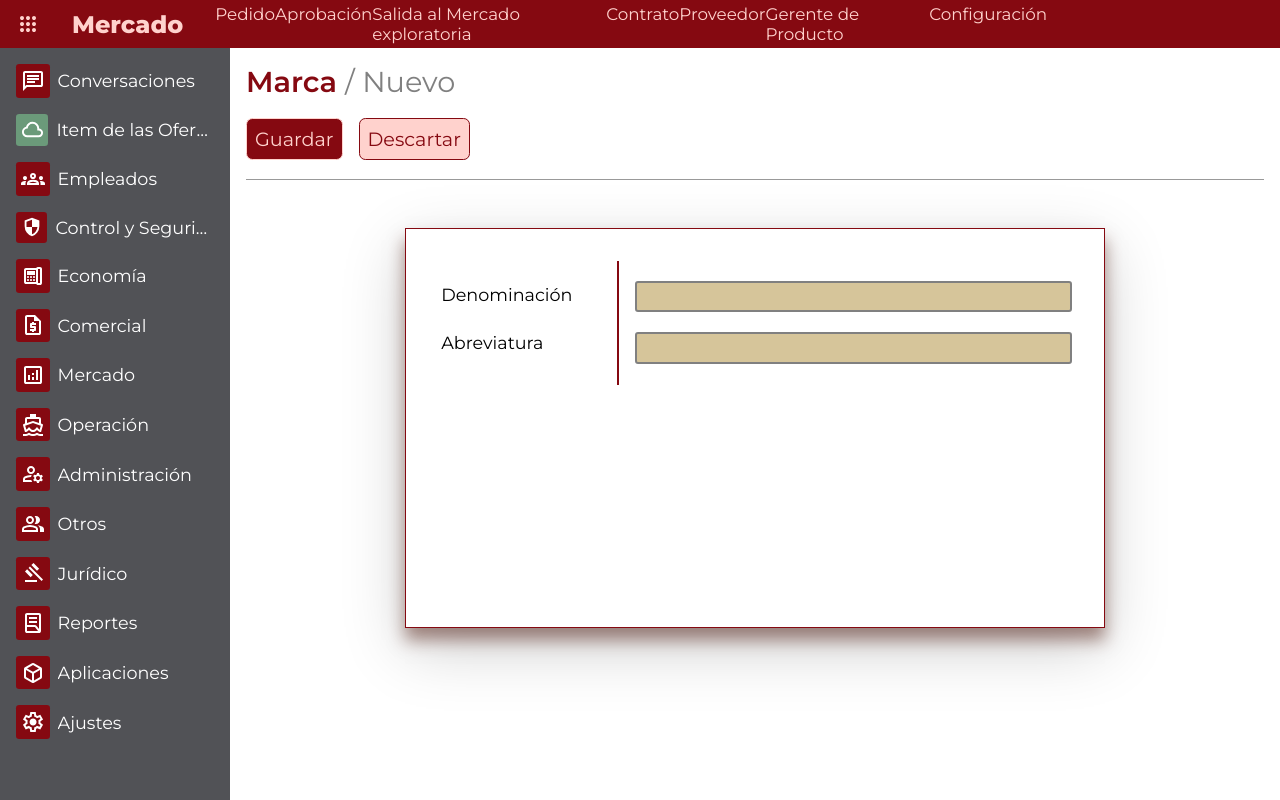
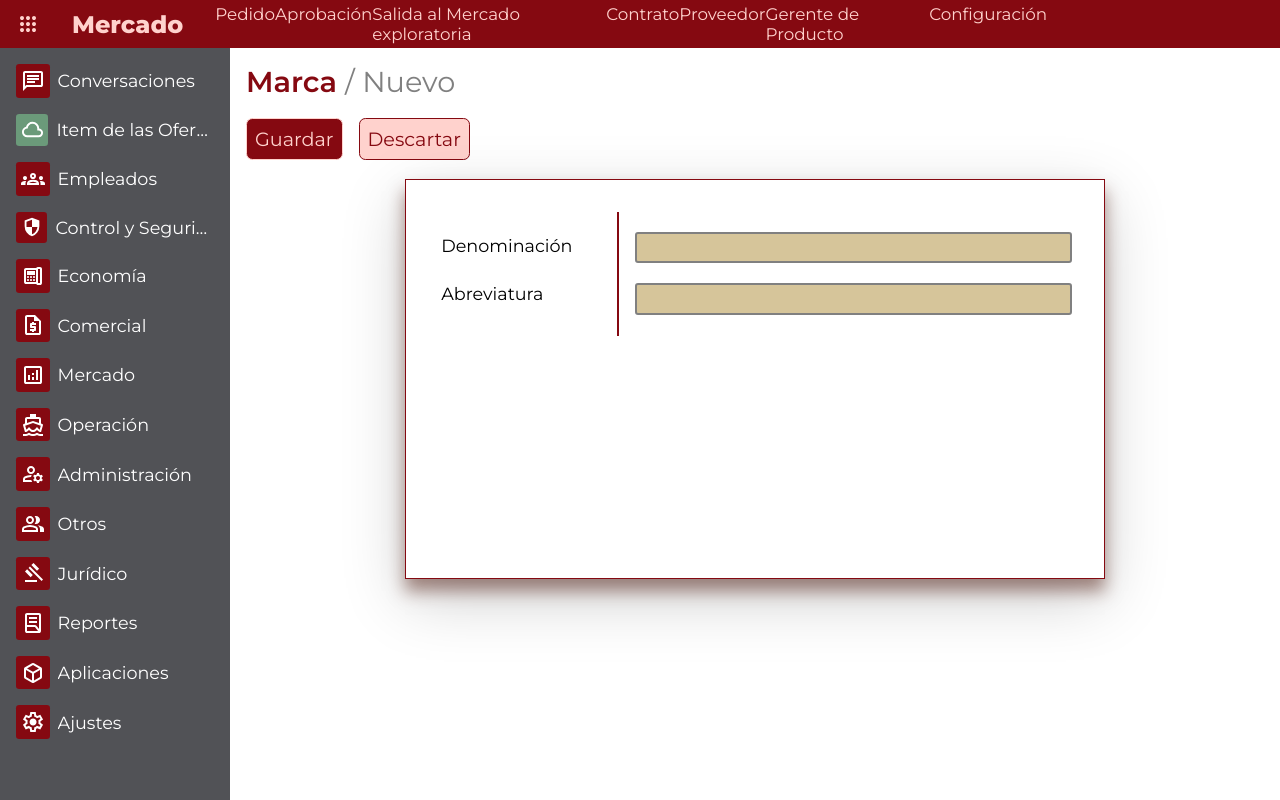
Before and after one commit to robertogsf/PID, an Angular app: page /home in a window 1280 px wide. Built offline with nearby package versions, Linux system fonts and the light colour scheme.

Commit message:
logic marca

```diff
--- a/src/app/pages/marca/marca.component.css
+++ b/src/app/pages/marca/marca.component.css
@@ -6,6 +6,10 @@ h2 {
 span {
   font-weight: 400;
   color: gray;
+}
+form {
+  display: flex;
+  flex-direction: column;
 }
 .buttons-container {
   display: flex;
@@ -38,14 +42,9 @@ span {
   box-shadow: 0 12px 16px 0 rgba(0, 0, 0, 0.24),
     0 12px 50px 0 rgba(0, 0, 0, 0.19);
 }
+
 .form-container {
-  width: 100%;
-  border-top: 1px solid hsl(0, 0%, 60%);
-  padding: 3rem;
-  display: flex;
-  justify-content: center;
-}
-.form-container form {
+  align-self: center;
   font-size: 1.1rem;
   width: 700px;
   height: 400px;
@@ -56,32 +55,32 @@ span {
   box-shadow: 0 12px 16px 0 rgba(85, 33, 22, 0.5),
     0 20px 60px 0 rgba(0, 0, 0, 0.19);
 }
-.form-container form div {
+.form-container div {
   display: flex;
   flex-direction: column;
 }
 
-.form-container form div:first-child {
+.form-container div:first-child {
   border-right: 2px solid var(--primary);
   height: 37%;
 }
 
-.form-container form div:last-child {
+.form-container div:last-child {
   margin-left: 1rem;
 }
 
-.form-container form div * {
+.form-container div * {
   margin-top: 20px;
   padding: 0.2rem;
 }
 
-.form-container form input {
+.form-container input {
   background-color: var(--text-lighter);
   border-radius: 3px;
   border: 2px solid gray;
 }
 
-.form-container form input:focus-visible {
+.form-container input:focus-visible {
   border: 2px solid var(--primary);
   outline: none;
 }
--- a/src/app/pages/marca/marca.component.html
+++ b/src/app/pages/marca/marca.component.html
@@ -1,17 +1,30 @@
 <h2>Marca <span>/ Nuevo</span></h2>
-<div class="buttons-container">
-  <button>Guardar</button>
-  <button>Descartar</button>
-</div>
-<div class="form-container">
-  <form>
+<form [formGroup]="form" (ngSubmit)="onSubmit()">
+  <div class="buttons-container">
+    <button type="submit">Guardar</button>
+    <button (click)="resetForm()">Descartar</button>
+  </div>
+  <div class="form-container">
     <div>
-      <label for="den">Denominación</label>
+      <label for="denom">Denominación</label>
       <label for="abr">Abreviatura</label>
     </div>
     <div>
-      <input type="text" id="den" name="den" />
-      <input type="text" id="abr" name="abr" />
+      <input
+        formControlName="denom"
+        type="text"
+        id="denom"
+        name="denom"
+        autocomplete="off"
+        #denomInput
+      />
+      <input
+        formControlName="abr"
+        type="text"
+        id="abr"
+        name="abr"
+        autocomplete="off"
+      />
     </div>
-  </form>
-</div>
+  </div>
+</form>
--- a/src/app/pages/marca/marca.component.ts
+++ b/src/app/pages/marca/marca.component.ts
@@ -1,12 +1,41 @@
-import { Component } from '@angular/core';
+import { Component, ViewChild, ElementRef } from '@angular/core';
+import {
+  FormBuilder,
+  FormGroup,
+  NgForm,
+  ReactiveFormsModule,
+  Validators,
+} from '@angular/forms';
 
 @Component({
   selector: 'app-marca',
   standalone: true,
-  imports: [],
+  imports: [ReactiveFormsModule],
   templateUrl: './marca.component.html',
-  styleUrl: './marca.component.css'
+  styleUrl: './marca.component.css',
 })
 export class MarcaComponent {
+  form: FormGroup;
+  @ViewChild('denomInput') denomInput!: ElementRef;
 
+  constructor(private fb: FormBuilder) {
+    this.form = this.fb.group({
+      denom: ['', Validators.required],
+      abr: ['', Validators.required],
+    });
+  }
+
+  public resetForm() {
+    this.form.reset();
+    this.denomInput.nativeElement.focus();
+  }
+
+  public onSubmit() {
+    if (this.form.valid) {
+      console.log(this.form.value);
+      this.form.reset();
+    } else {
+      window.alert('Formulario inválido');
+    }
+  }
 }
```
